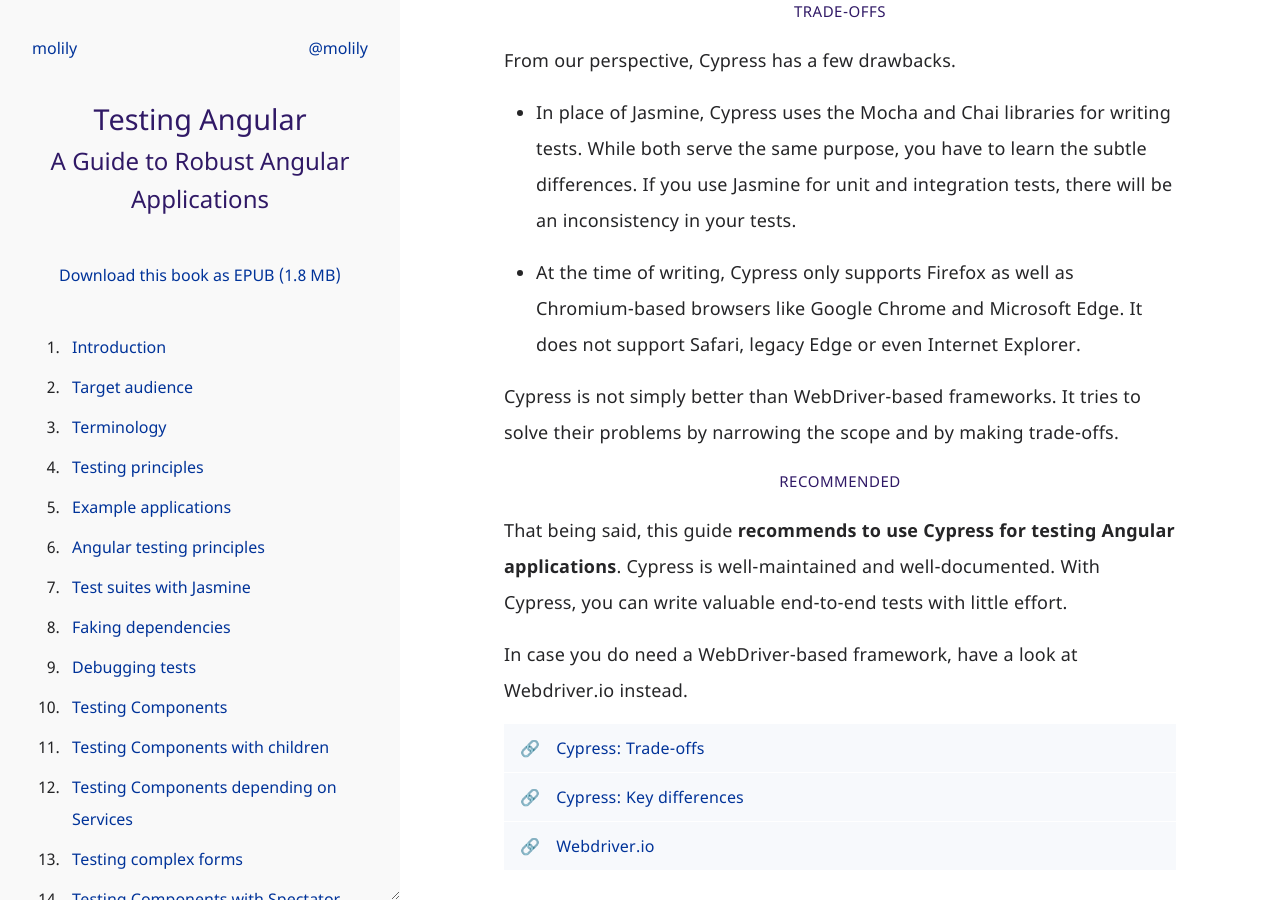
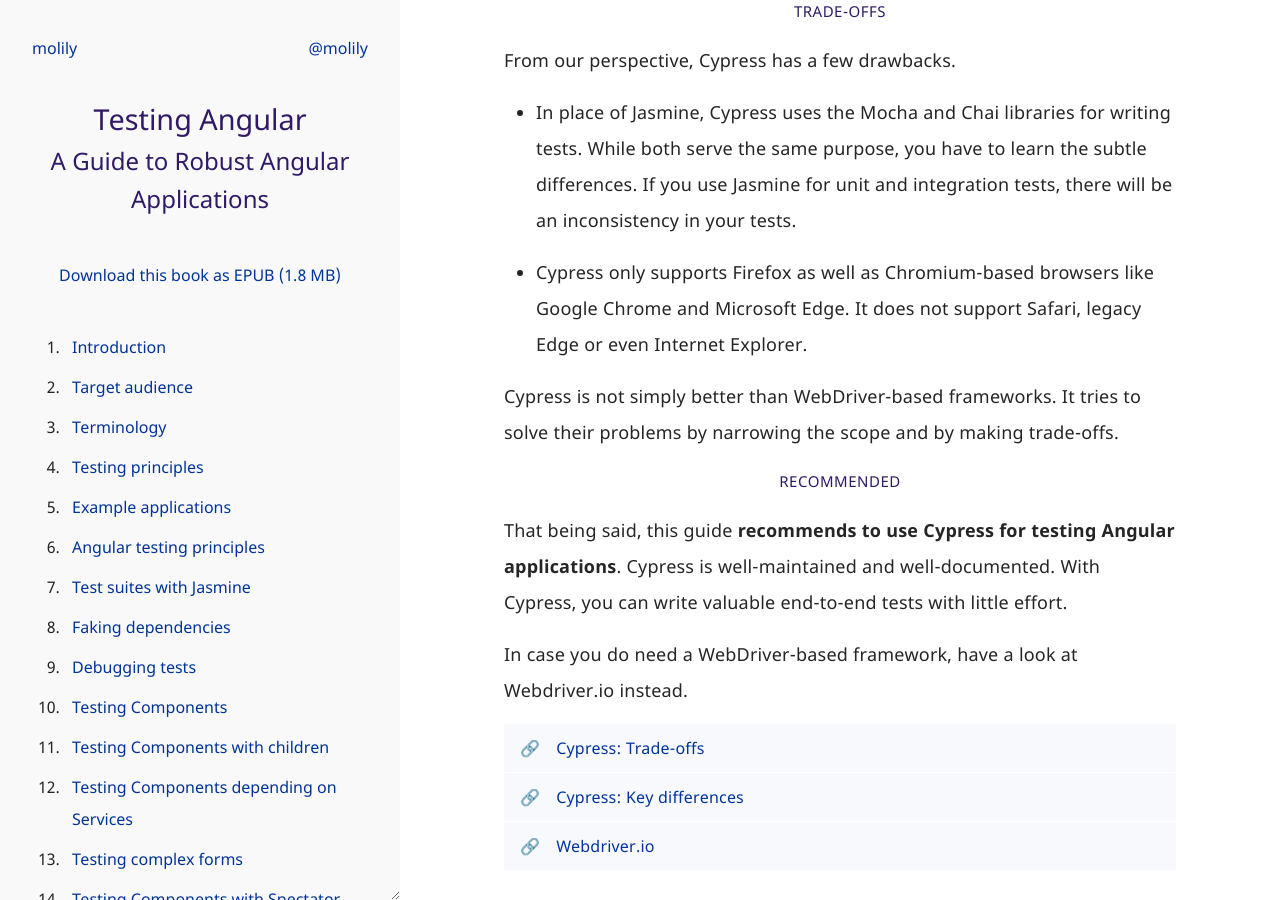
Before and after one commit to molily/testing-angular, a Jekyll site: the page built from end-to-end-testing.md, in a window 1280 px wide and 900 px high, scrolled down 7785 px. Built offline with Jekyll 4.4.1, drawn with Linux system fonts in a browser that asks for light colours; some of the changed text lies outside the part shown.

Commit message:
Simplifications

```diff
--- a/end-to-end-testing.md
+++ b/end-to-end-testing.md
@@ -166,7 +166,7 @@
 From our perspective, Cypress has a few drawbacks.
 
 - In place of Jasmine, Cypress uses the Mocha and Chai libraries for writing tests. While both serve the same purpose, you have to learn the subtle differences. If you use Jasmine for unit and integration tests, there will be an inconsistency in your tests.
-- At the time of writing, Cypress only supports Firefox as well as Chromium-based browsers like Google Chrome and Microsoft Edge. It does not support Safari, legacy Edge or even Internet Explorer.
+- Cypress only supports Firefox as well as Chromium-based browsers like Google Chrome and Microsoft Edge. It does not support Safari, legacy Edge or even Internet Explorer.
 
 Cypress is not simply better than WebDriver-based frameworks. It tries to solve their problems by narrowing the scope and by making trade-offs.
 
```
Also changed, not shown: other parts of end-to-end-testing.md (+2 -2 lines).
